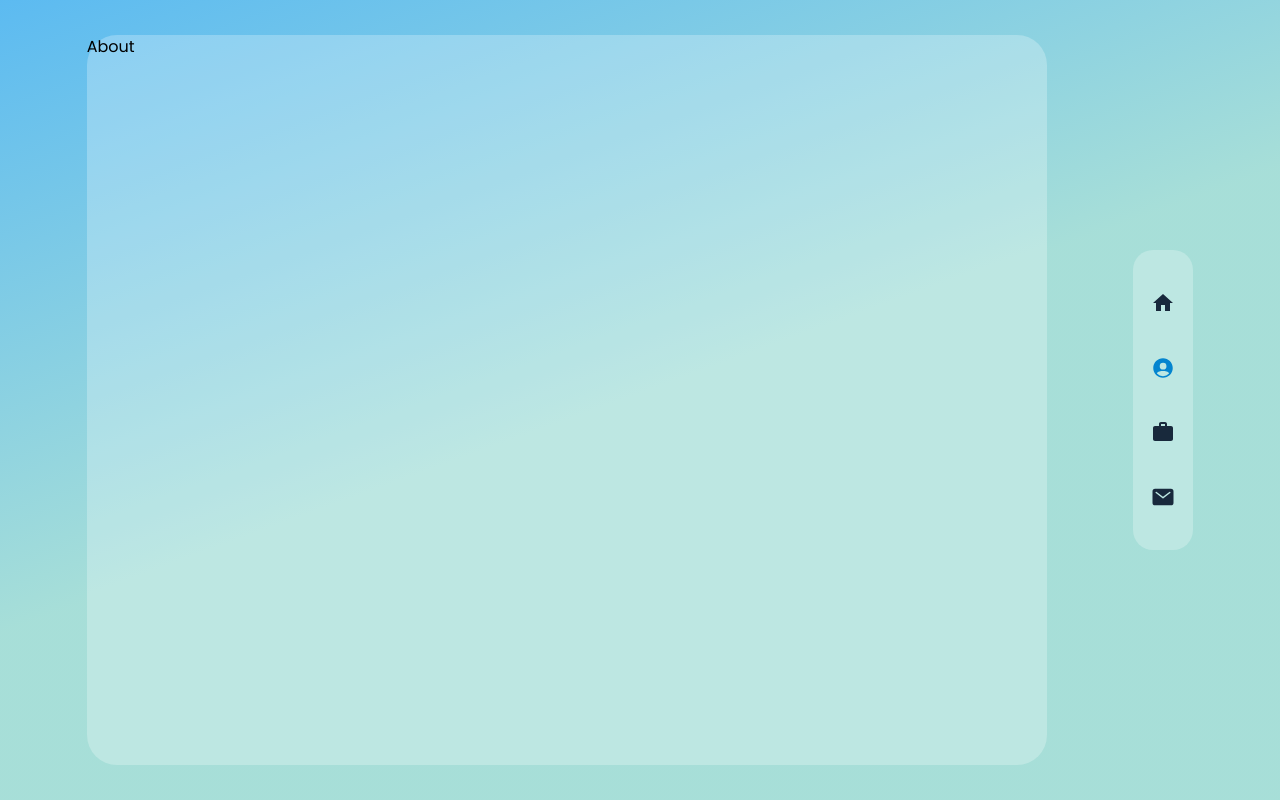
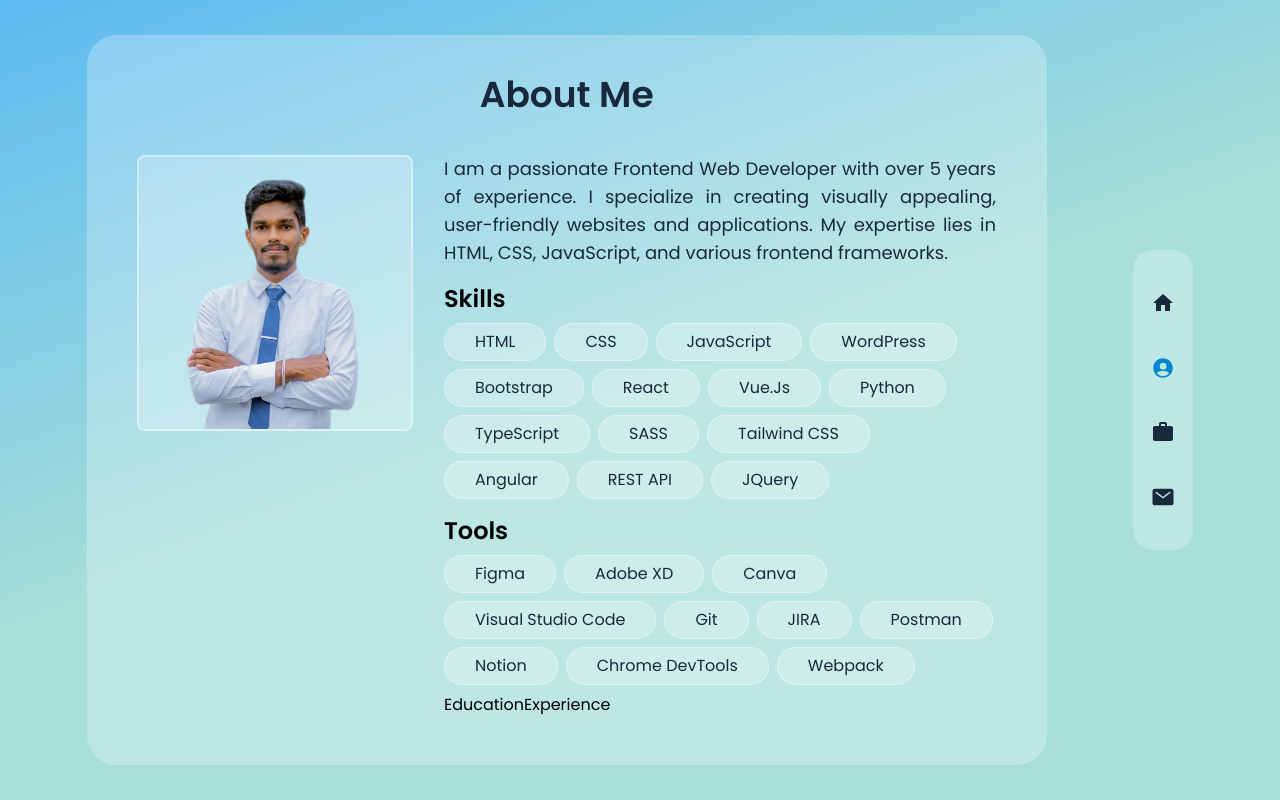
Before and after one commit to Dulithapathum/My-Portfolio, a React (Vite) app: page /about in a window 1280 px wide. Built offline with nearby package versions, Linux system fonts and the light colour scheme.

Commit message:
About Page About,Skills,Tools UI Design

```diff
--- a/src/Components/Layout.jsx
+++ b/src/Components/Layout.jsx
@@ -4,7 +4,7 @@ import Header from "./Header";
 const Layout = () => {
   return (
     <div className="bg-custom-linear w-full h-[100vh] sm:min-h-screen flex sm:flex-row flex-col justify-between py-5 px-5 sm:px-0 sm:justify-evenly sm:items-center mx-auto   ">
-      <div className="min-h-[80vh] sm:w-[75%] sm:h-[calc(100vh-70px)] bg-white-alpha-25 rounded-xl  sm:rounded-[30px]">
+      <div className="min-h-[80vh] sm:w-[75%] sm:h-[calc(100vh-70px)] bg-white-alpha-25 rounded-xl  sm:rounded-[30px] overflow-y-auto overflow-x-hidden hide-scrollbar ">
         <Outlet />
       </div>
       <div className="min-h-[8vh] sm:min-w-[60px] bg-white-alpha-25 sm:min-h-[300px] rounded-xl sm:rounded-[20px]">
--- a/src/Pages/About.jsx
+++ b/src/Pages/About.jsx
@@ -1,7 +1,63 @@
 import React from "react";
-
+import { UserProfile } from "../assets/data";
 const About = () => {
-  return <div>About</div>;
+  return (
+    <div className="px-5">
+      <h1 className="text-center  font-semibold text-4xl text-blue-dark capitalize my-10">
+        About me
+      </h1>
+      <div className="w-full flex justify-evenly ">
+        <div className="w-[30%] ">
+          <div className="max-w-[350px] max-h-[350px] bg-white-alpha-25 border-2 rounded-lg border-white-alpha-40 ">
+            <img
+              src={UserProfile.img}
+              alt={UserProfile.name}
+              className="w-full"
+            />
+          </div>
+        </div>
+        <div className="w-[60%] flex  flex-col gap-2 ">
+          <p className="text-blue-dark text-lg text-justify">
+            {UserProfile.about}
+          </p>
+          <div>
+            <h2 className="text-2xl font-semibold my-2">Skills</h2>
+            <div className="flex flex-wrap gap-2">
+              {UserProfile.skills.map((item, index) => (
+                <div
+                  key={index}
+                  className=" cursor-pointer text-[16px] py-[2px] px-[13px] lg:py-[6px] lg:px-[30px] rounded-[30px]  text-blue-dark capitalize   border border-white-alpha-40 bg-white-alpha-25 transition-all duration-300 ease-linear hover:text-main-color"
+                >
+                  {item}
+                </div>
+              ))}
+            </div>
+          </div>
+          <div>
+            <h2 className="text-2xl font-semibold my-2">Tools</h2>
+            <div className="flex flex-wrap gap-2">
+              {UserProfile.tools.map((item, index) => (
+                <div
+                  key={index}
+                  className=" cursor-pointer text-[16px] py-[2px] px-[13px] lg:py-[6px] lg:px-[30px] rounded-[30px]  text-blue-dark capitalize   border border-white-alpha-40 bg-white-alpha-25 transition-all duration-300 ease-linear hover:text-main-color"
+                >
+                  {item}
+                </div>
+              ))}
+            </div>
+          </div>
+          <div>
+            <button type="button" data-target="#education">
+              Education
+            </button>
+            <button type="button" data-target="#experience">
+              Experience
+            </button>
+          </div>
+        </div>
+      </div>
+    </div>
+  );
 };
 
 export default About;
--- a/src/assets/data.js
+++ b/src/assets/data.js
@@ -93,6 +93,24 @@ export const UserProfile = {
     "React",
     "Vue.js",
     "Python",
+    "TypeScript",
+    "SASS",
+    "Tailwind CSS",
+    "Angular",
+    "REST API",
+    "jQuery",
+  ],
+  tools: [
+    "Figma",
+    "Adobe XD",
+    "Canva",
+    "Visual Studio Code",
+    "Git",
+    "JIRA",
+    "Postman",
+    "Notion",
+    "Chrome DevTools",
+    "Webpack",
   ],
   experience: [
     {
--- a/src/index.css
+++ b/src/index.css
@@ -15,4 +15,13 @@
   .custom-link:hover::before {
     @apply w-full;
   }
+
+  .hide-scrollbar {
+    scrollbar-width: none;
+    -ms-overflow-style: none;
+  }
+
+  .hide-scrollbar::-webkit-scrollbar {
+    display: none;
+  }
 }
```
